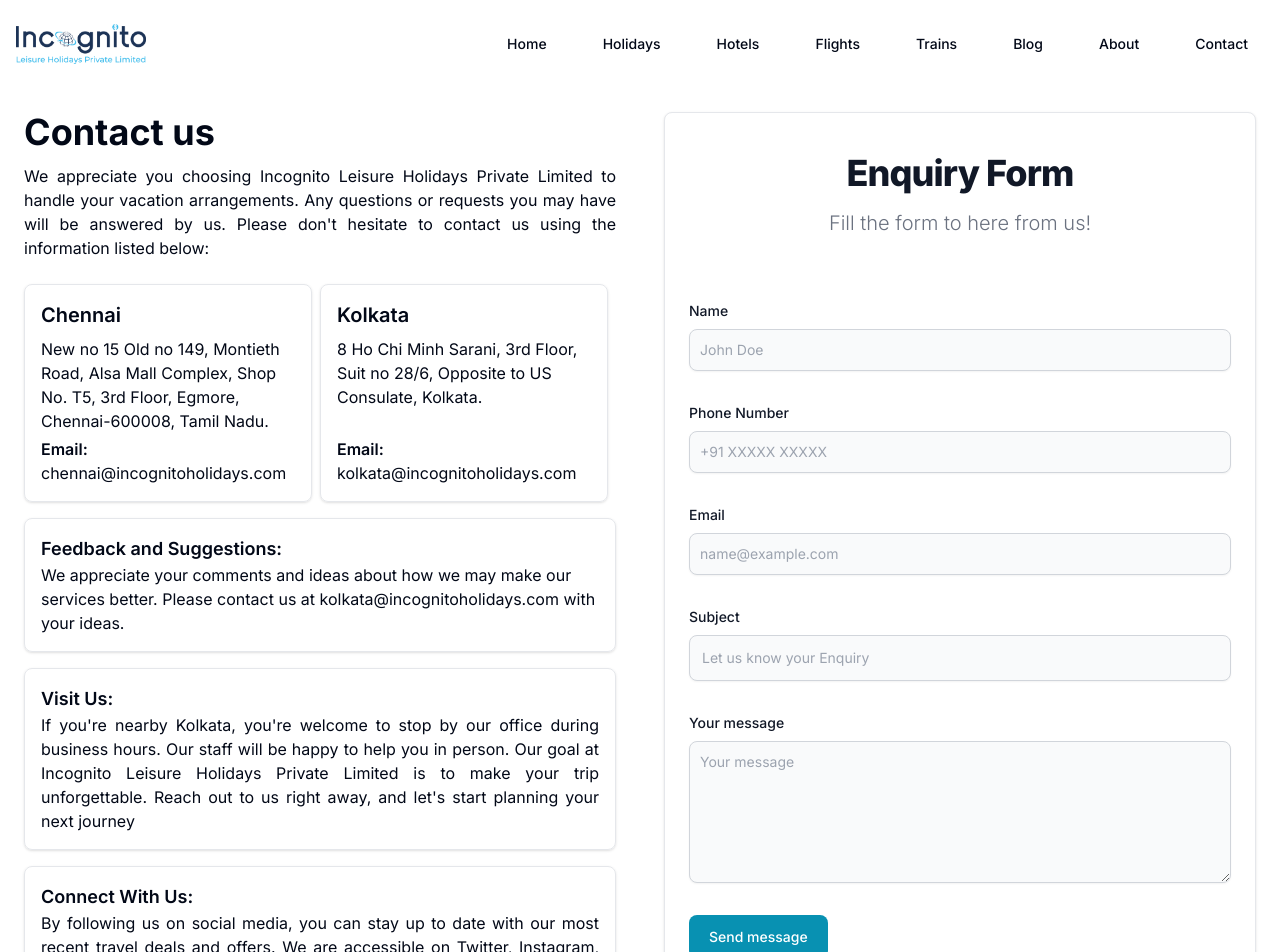
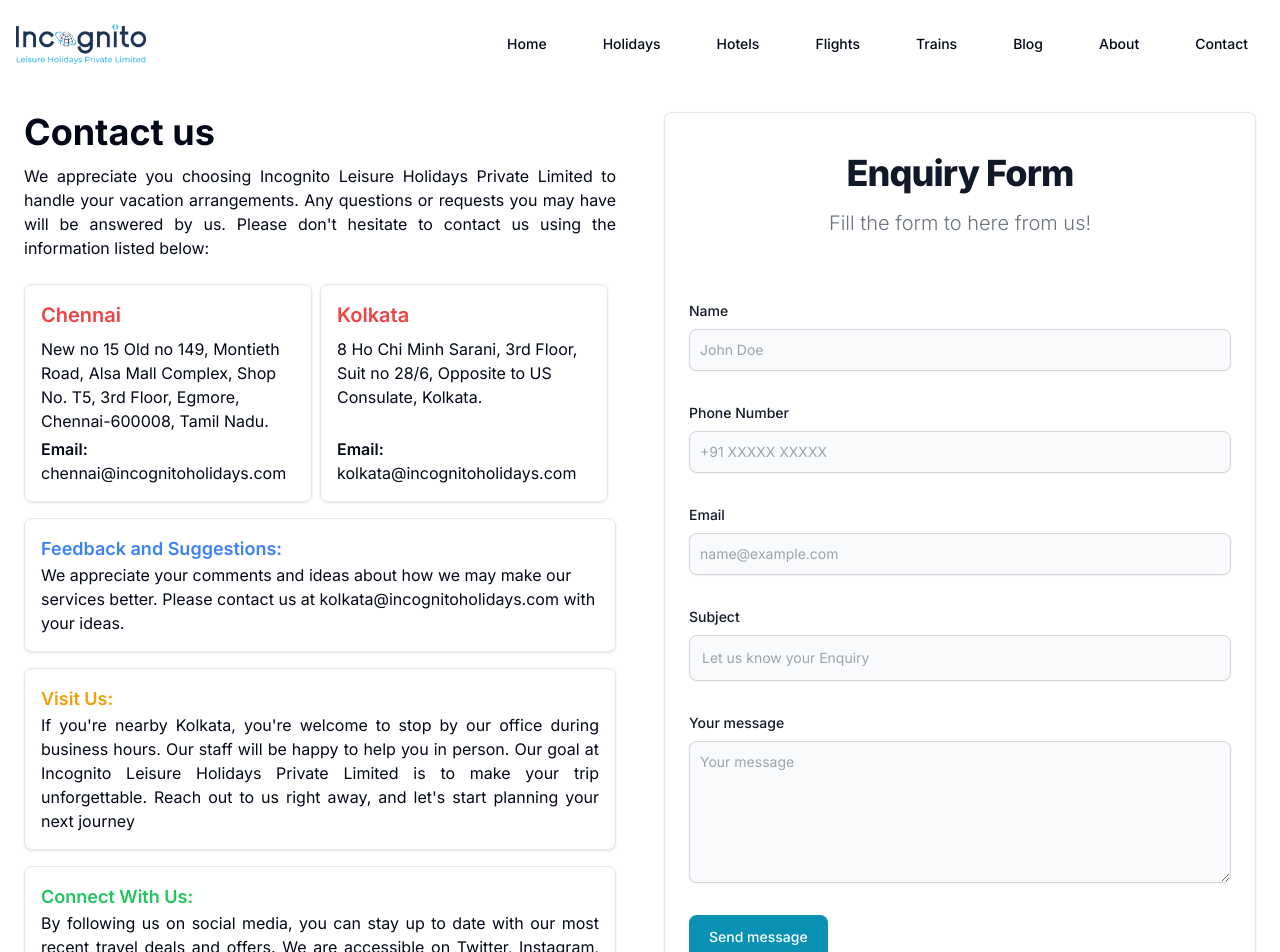
Before and after one commit to Incognito-Holidays/web, a Next.js app: page /contact in a window 1280 px wide. Shown: the top 952 px of the page. Built offline with nearby package versions, Linux system fonts and the light colour scheme.

Commit message:
Color change

```diff
--- a/src/app/about/page.tsx
+++ b/src/app/about/page.tsx
@@ -1,4 +1,6 @@
 /* eslint-disable react/no-unescaped-entities */
+import Whychose from '@components/whychose';
+
 const About: React.FC = () => {
   return (
     <div>
@@ -38,6 +40,7 @@ const About: React.FC = () => {
         offering top-notch leisure and vacation services to visitors from all
         across the nation.
       </p>
+      <Whychose />
     </div>
   );
 };
--- a/src/app/contact/page.tsx
+++ b/src/app/contact/page.tsx
@@ -2,6 +2,7 @@
 
 import { useState } from 'react';
 import Form from '@components/form';
+import Whychose from '@components/whychose';
 
 const ContactPage: React.FC = () => {
   const [name, setName] = useState('');
@@ -11,18 +12,19 @@ const ContactPage: React.FC = () => {
   const [message, setMessage] = useState('');
 
   return (
+    <div>
       <div className='grid grid-cols-1 lg:grid-cols-2'>
         <div className='p-6'>
           <h1 className='text-4xl font-bold'>Contact us</h1>
           <p className='mt-3 text-justify'>
-          We appreciate you choosing Incognito Leisure Holidays Private Limited
-          to handle your vacation arrangements. Any questions or requests you
-          may have will be answered by us. Please don&apos;t hesitate to contact
-          us using the information listed below:
+            We appreciate you choosing Incognito Leisure Holidays Private
+            Limited to handle your vacation arrangements. Any questions or
+            requests you may have will be answered by us. Please don&apos;t
+            hesitate to contact us using the information listed below:
           </p>
           <div className='mt-6 grid grid-cols-1 gap-y-2 lg:grid-cols-2'>
             <div className=' w-full rounded-lg border border-gray-200 p-4 shadow dark:border-gray-700 dark:bg-gray-800 lg:w-72'>
-            <h2 className='text-xl font-semibold'>Chennai</h2>
+              <h2 className='text-xl font-semibold text-red-500'>Chennai</h2>
               <p className='mr-2 mt-2 '>
                 New no 15 Old no 149, Montieth Road, Alsa Mall Complex, Shop No.
                 T5, 3rd Floor, Egmore, Chennai-600008, Tamil Nadu.
@@ -33,7 +35,7 @@ const ContactPage: React.FC = () => {
               </p>
             </div>
             <div className='w-full rounded-lg border border-gray-200 p-4 shadow dark:border-gray-700 dark:bg-gray-800 lg:w-72'>
-            <h2 className='text-xl font-semibold'>Kolkata</h2>
+              <h2 className='text-xl font-semibold text-red-500'>Kolkata</h2>
               <p className='mr-2 mt-2'>
                 8 Ho Chi Minh Sarani, 3rd Floor, Suit no 28/6, Opposite to US
                 Consulate, Kolkata.
@@ -45,25 +47,29 @@ const ContactPage: React.FC = () => {
             </div>
           </div>
           <div className=' mt-4 w-full rounded-lg border border-gray-200 p-4 shadow dark:border-gray-700 dark:bg-gray-800'>
-          <h2 className='text-lg font-semibold'>Feedback and Suggestions:</h2>
+            <h2 className='text-lg font-semibold text-blue-500'>
+              Feedback and Suggestions:
+            </h2>
             <p className=''>
               We appreciate your comments and ideas about how we may make our
-            services better. Please contact us at kolkata@incognitoholidays.com
-            with your ideas.
+              services better. Please contact us at
+              kolkata@incognitoholidays.com with your ideas.
             </p>
           </div>
           <div className=' mt-4 w-full rounded-lg border border-gray-200 p-4 shadow dark:border-gray-700 dark:bg-gray-800'>
-          <h2 className='text-lg font-semibold'>Visit Us:</h2>
+            <h2 className='text-lg font-semibold text-amber-500'>Visit Us:</h2>
             <p className='text-justify'>
               If you&apos;re nearby Kolkata, you&apos;re welcome to stop by our
-            office during business hours. Our staff will be happy to help you in
-            person. Our goal at Incognito Leisure Holidays Private Limited is to
-            make your trip unforgettable. Reach out to us right away, and
-            let&apos;s start planning your next journey
+              office during business hours. Our staff will be happy to help you
+              in person. Our goal at Incognito Leisure Holidays Private Limited
+              is to make your trip unforgettable. Reach out to us right away,
+              and let&apos;s start planning your next journey
             </p>
           </div>
           <div className=' mt-4 w-full rounded-lg border border-gray-200 p-4 shadow dark:border-gray-700 dark:bg-gray-800'>
-          <h2 className='text-lg font-semibold'>Connect With Us:</h2>
+            <h2 className='text-lg font-semibold text-green-500'>
+              Connect With Us:
+            </h2>
             <p className='text-justify'>
               By following us on social media, you can stay up to date with our
               most recent travel deals and offers. We are accessible on Twitter,
@@ -107,6 +113,8 @@ const ContactPage: React.FC = () => {
           </div>
         </div>
       </div>
+      <Whychose />
+    </div>
   );
 };
 
```
Lines whose indentation alone changed are shown as unchanged.
